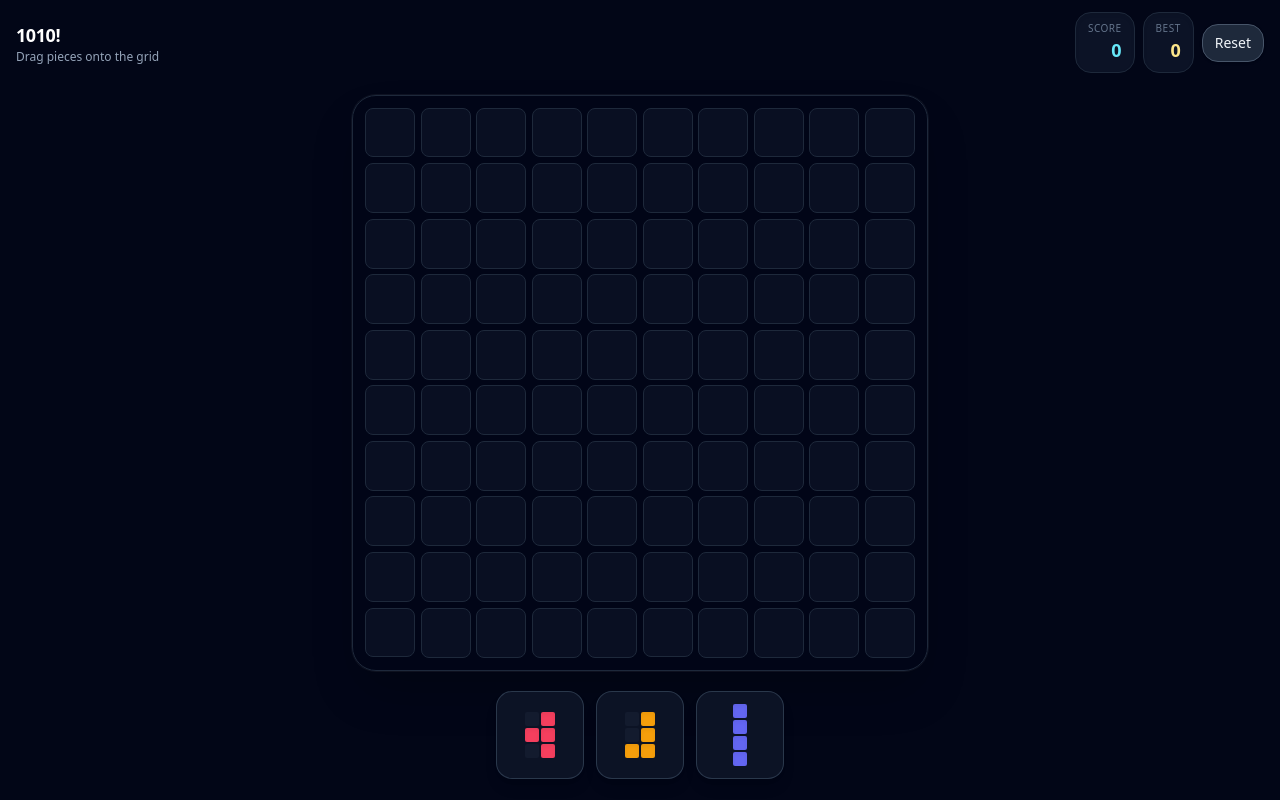
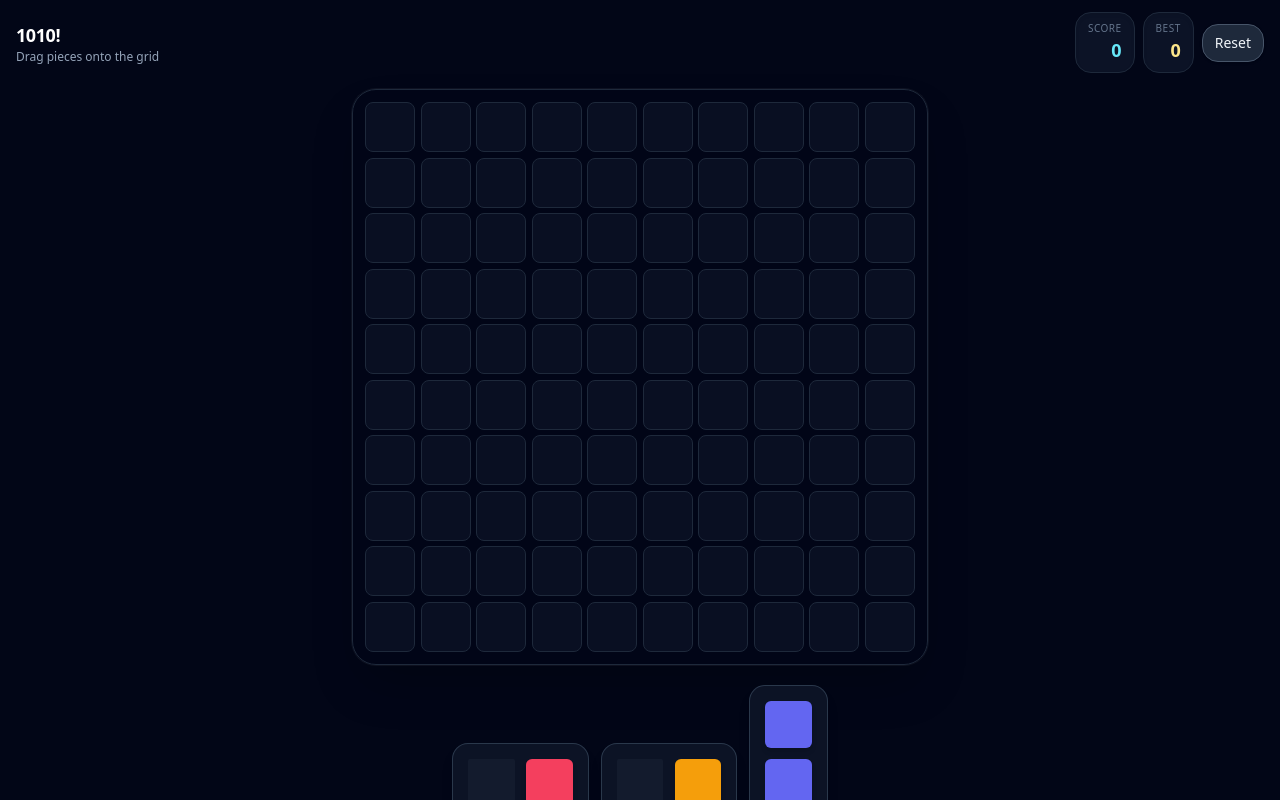
Before and after one commit to wahaaandroid-droid/1010, a React (Vite) app: page / in a window 1280 px wide. Shown: the top 800 px of the page. Built offline with nearby package versions, Linux system fonts and the light colour scheme.

Commit message:
Align hand piece size with board and add drag placement preview
Made-with: Cursor

```diff
--- a/src/App.tsx
+++ b/src/App.tsx
@@ -6,13 +6,18 @@ import {
   useSensor,
   useSensors,
   type DragEndEvent,
+  type DragMoveEvent,
   type DragStartEvent,
 } from "@dnd-kit/core";
-import { useCallback, useState } from "react";
-import { Board } from "./components/Board";
+import { useCallback, useMemo, useState } from "react";
+import { Board, type CellMetrics } from "./components/Board";
 import { HandPiece, PiecePreview } from "./components/Piece";
 import type { PieceDef } from "./hooks/useGameLogic";
-import { useGameLogic } from "./hooks/useGameLogic";
+import {
+  GRID_SIZE,
+  canPlacePieceAt,
+  useGameLogic,
+} from "./hooks/useGameLogic";
 
 function parseCellId(id: string | undefined): { r: number; c: number } | null {
   if (!id || !id.startsWith("cell-")) return null;
@@ -24,6 +29,8 @@ function parseCellId(id: string | undefined): { r: number; c: number } | null {
   if (Number.isNaN(r) || Number.isNaN(c)) return null;
   return { r, c };
 }
+
+const DEFAULT_METRICS: CellMetrics = { cellSizePx: 28, gapPx: 5.6 };
 
 export default function App() {
   const {
@@ -39,6 +46,11 @@ export default function App() {
   } = useGameLogic();
 
   const [activePiece, setActivePiece] = useState<PieceDef | null>(null);
+  const [cellMetrics, setCellMetrics] = useState<CellMetrics>(DEFAULT_METRICS);
+  const [placementPreview, setPlacementPreview] = useState<{
+    cells: [number, number][];
+    valid: boolean;
+  } | null>(null);
 
   const sensors = useSensors(
     useSensor(PointerSensor, {
@@ -51,14 +63,62 @@ export default function App() {
 
   const interactionLocked = gameOver || clearingKeys != null;
 
+  const previewTint = useMemo(() => {
+    if (!placementPreview) return null;
+    const m = new Map<string, "valid" | "invalid">();
+    for (const [r, c] of placementPreview.cells) {
+      if (r >= 0 && r < GRID_SIZE && c >= 0 && c < GRID_SIZE) {
+        m.set(`${r}-${c}`, placementPreview.valid ? "valid" : "invalid");
+      }
+    }
+    return m;
+  }, [placementPreview]);
+
+  const handleCellMetrics = useCallback((m: CellMetrics) => {
+    setCellMetrics((prev) =>
+      Math.abs(prev.cellSizePx - m.cellSizePx) < 0.25 &&
+      Math.abs(prev.gapPx - m.gapPx) < 0.05
+        ? prev
+        : m,
+    );
+  }, []);
+
   const onDragStart = useCallback((event: DragStartEvent) => {
     const p = event.active.data.current?.piece as PieceDef | undefined;
     setActivePiece(p ?? null);
+    setPlacementPreview(null);
   }, []);
+
+  const onDragMove = useCallback(
+    (event: DragMoveEvent) => {
+      if (interactionLocked) {
+        setPlacementPreview(null);
+        return;
+      }
+      const piece = event.active.data.current?.piece as PieceDef | undefined;
+      if (!piece) {
+        setPlacementPreview(null);
+        return;
+      }
+      const overId = event.over?.id?.toString();
+      const pos = parseCellId(overId);
+      if (!pos) {
+        setPlacementPreview(null);
+        return;
+      }
+      const valid = canPlacePieceAt(piece, grid, pos.r, pos.c);
+      const cells = piece.cells.map(
+        ([dr, dc]) => [pos.r + dr, pos.c + dc] as [number, number],
+      );
+      setPlacementPreview({ cells, valid });
+    },
+    [grid, interactionLocked],
+  );
 
   const onDragEnd = useCallback(
     (event: DragEndEvent) => {
       setActivePiece(null);
+      setPlacementPreview(null);
       if (interactionLocked) return;
       const handIndex = event.active.data.current?.handIndex as number | undefined;
       const overId = event.over?.id?.toString();
@@ -69,12 +129,16 @@ export default function App() {
     [interactionLocked, placePiece],
   );
 
-  const onDragCancel = useCallback(() => setActivePiece(null), []);
+  const onDragCancel = useCallback(() => {
+    setActivePiece(null);
+    setPlacementPreview(null);
+  }, []);
 
   return (
     <DndContext
       sensors={sensors}
       onDragStart={onDragStart}
+      onDragMove={onDragMove}
       onDragEnd={onDragEnd}
       onDragCancel={onDragCancel}
     >
@@ -117,10 +181,15 @@ export default function App() {
         </header>
 
         <main className="flex flex-1 flex-col items-center justify-center gap-5">
-          <Board grid={grid} clearingKeys={clearingKeys} />
+          <Board
+            grid={grid}
+            clearingKeys={clearingKeys}
+            previewTint={previewTint}
+            onCellMetrics={handleCellMetrics}
+          />
 
           <section
-            className="flex w-full max-w-md items-end justify-center gap-3"
+            className="flex w-full max-w-md flex-wrap items-end justify-center gap-3"
             aria-label="Hand"
           >
             {Array.from({ length: handSize }, (_, i) => (
@@ -129,6 +198,8 @@ export default function App() {
                 handIndex={i}
                 piece={hand[i] ?? null}
                 disabled={interactionLocked}
+                cellSizePx={cellMetrics.cellSizePx}
+                gapPx={cellMetrics.gapPx}
               />
             ))}
           </section>
@@ -157,7 +228,14 @@ export default function App() {
       </div>
 
       <DragOverlay dropAnimation={null}>
-        {activePiece ? <PiecePreview piece={activePiece} dragLift /> : null}
+        {activePiece ? (
+          <PiecePreview
+            piece={activePiece}
+            dragLift
+            cellSizePx={cellMetrics.cellSizePx}
+            gapPx={cellMetrics.gapPx}
+          />
+        ) : null}
       </DragOverlay>
     </DndContext>
   );
--- a/src/components/Piece.tsx
+++ b/src/components/Piece.tsx
@@ -2,9 +2,6 @@ import type { PieceDef, ShapeKind } from "../hooks/useGameLogic";
 import { KIND_TO_COLOR } from "../hooks/useGameLogic";
 import { useDraggable } from "@dnd-kit/core";
 import { CSS } from "@dnd-kit/utilities";
-
-const CELL_PX = 14;
-const GAP_PX = 2;
 
 function bounds(cells: [number, number][]) {
   let maxR = 0;
@@ -16,38 +13,47 @@ function bounds(cells: [number, number][]) {
   return { rows: maxR + 1, cols: maxC + 1 };
 }
 
+/** Matches board cells: full slot = cellSizePx, inner block inset 3px each side */
+const BOARD_INSET_TOTAL = 6;
+
 export interface PiecePreviewProps {
   piece: PieceDef;
   /** When true (e.g. DragOverlay), lift preview above finger */
   dragLift?: boolean;
   className?: string;
+  /** Measured from board grid — same as placed blocks */
+  cellSizePx?: number;
+  gapPx?: number;
 }
 
-/** Static mini-grid preview of a piece (no DnD). */
+/** Mini-grid preview of a piece (no DnD). */
 export function PiecePreview({
   piece,
   dragLift = false,
   className = "",
+  cellSizePx = 28,
+  gapPx = 5,
 }: PiecePreviewProps) {
   const { rows, cols } = bounds(piece.cells);
   const color = KIND_TO_COLOR[piece.kind as ShapeKind];
   const occupied = new Set(piece.cells.map(([r, c]) => `${r}-${c}`));
+  const inner = Math.max(2, cellSizePx - BOARD_INSET_TOTAL);
 
   return (
     <div
       className={`relative select-none ${className}`}
       style={{
-        width: cols * CELL_PX + (cols - 1) * GAP_PX,
-        height: rows * CELL_PX + (rows - 1) * GAP_PX,
+        width: cols * cellSizePx + (cols - 1) * gapPx,
+        height: rows * cellSizePx + (rows - 1) * gapPx,
         transform: dragLift ? "translateY(-80px)" : undefined,
       }}
     >
       <div
         className="grid h-full w-full"
         style={{
-          gridTemplateColumns: `repeat(${cols}, ${CELL_PX}px)`,
-          gridTemplateRows: `repeat(${rows}, ${CELL_PX}px)`,
-          gap: GAP_PX,
+          gridTemplateColumns: `repeat(${cols}, ${cellSizePx}px)`,
+          gridTemplateRows: `repeat(${rows}, ${cellSizePx}px)`,
+          gap: gapPx,
         }}
       >
         {Array.from({ length: rows * cols }, (_, i) => {
@@ -57,12 +63,21 @@ export function PiecePreview({
           return (
             <div
               key={`${r}-${c}`}
-              className={
-                on
-                  ? `rounded-sm shadow-inner ${color}`
-                  : "rounded-sm bg-slate-800/40"
-              }
-            />
+              className="flex items-center justify-center"
+              style={{ width: cellSizePx, height: cellSizePx }}
+            >
+              {on ? (
+                <div
+                  className={`rounded-md shadow-md ${color}`}
+                  style={{ width: inner, height: inner }}
+                />
+              ) : (
+                <div
+                  className="rounded-sm bg-slate-800/40"
+                  style={{ width: inner, height: inner }}
+                />
+              )}
+            </div>
           );
         })}
       </div>
@@ -74,9 +89,17 @@ export interface HandPieceProps {
   piece: PieceDef | null;
   handIndex: number;
   disabled?: boolean;
+  cellSizePx?: number;
+  gapPx?: number;
 }
 
-export function HandPiece({ piece, handIndex, disabled }: HandPieceProps) {
+export function HandPiece({
+  piece,
+  handIndex,
+  disabled,
+  cellSizePx = 28,
+  gapPx = 5,
+}: HandPieceProps) {
   const { attributes, listeners, setNodeRef, transform, isDragging } =
     useDraggable({
       id: `hand-${handIndex}`,
@@ -96,9 +119,13 @@ export function HandPiece({ piece, handIndex, disabled }: HandPieceProps) {
       style={style}
       {...listeners}
       {...attributes}
-      className="flex min-h-[88px] min-w-[88px] items-center justify-center rounded-2xl border border-slate-700/80 bg-slate-900/80 px-2 py-3 shadow-lg"
+      className="flex items-center justify-center rounded-2xl border border-slate-700/80 bg-slate-900/80 p-3 shadow-lg"
     >
-      {piece ? <PiecePreview piece={piece} /> : <span className="text-slate-500">—</span>}
+      {piece ? (
+        <PiecePreview piece={piece} cellSizePx={cellSizePx} gapPx={gapPx} />
+      ) : (
+        <span className="text-slate-500">—</span>
+      )}
     </div>
   );
 }
--- a/src/hooks/useGameLogic.ts
+++ b/src/hooks/useGameLogic.ts
@@ -17,7 +17,7 @@ export interface PieceDef {
   cells: [number, number][];
 }
 
-const GRID_SIZE = 10;
+export const GRID_SIZE = 10;
 const HAND_SIZE = 3;
 const BEST_KEY = "1010-best-score";
 
@@ -83,7 +83,7 @@ function emptyGrid(): GridCell[][] {
   );
 }
 
-function canPlaceAt(
+export function canPlacePieceAt(
   piece: PieceDef,
   grid: GridCell[][],
   anchorR: number,
@@ -101,7 +101,7 @@ function canPlaceAt(
 function hasAnyPlacement(piece: PieceDef, grid: GridCell[][]): boolean {
   for (let r = 0; r < GRID_SIZE; r++) {
     for (let c = 0; c < GRID_SIZE; c++) {
-      if (canPlaceAt(piece, grid, r, c)) return true;
+      if (canPlacePieceAt(piece, grid, r, c)) return true;
     }
   }
   return false;
@@ -207,7 +207,7 @@ export function useGameLogic() {
       if (gameOver || clearingKeys) return false;
       const piece = hand[handIndex];
       if (!piece) return false;
-      if (!canPlaceAt(piece, grid, anchorR, anchorC)) return false;
+      if (!canPlacePieceAt(piece, grid, anchorR, anchorC)) return false;
 
       const placed = cloneGrid(grid);
       for (const [dr, dc] of piece.cells) {
```
Also changed, not shown: src/components/Board.tsx (+71 -9 lines).
